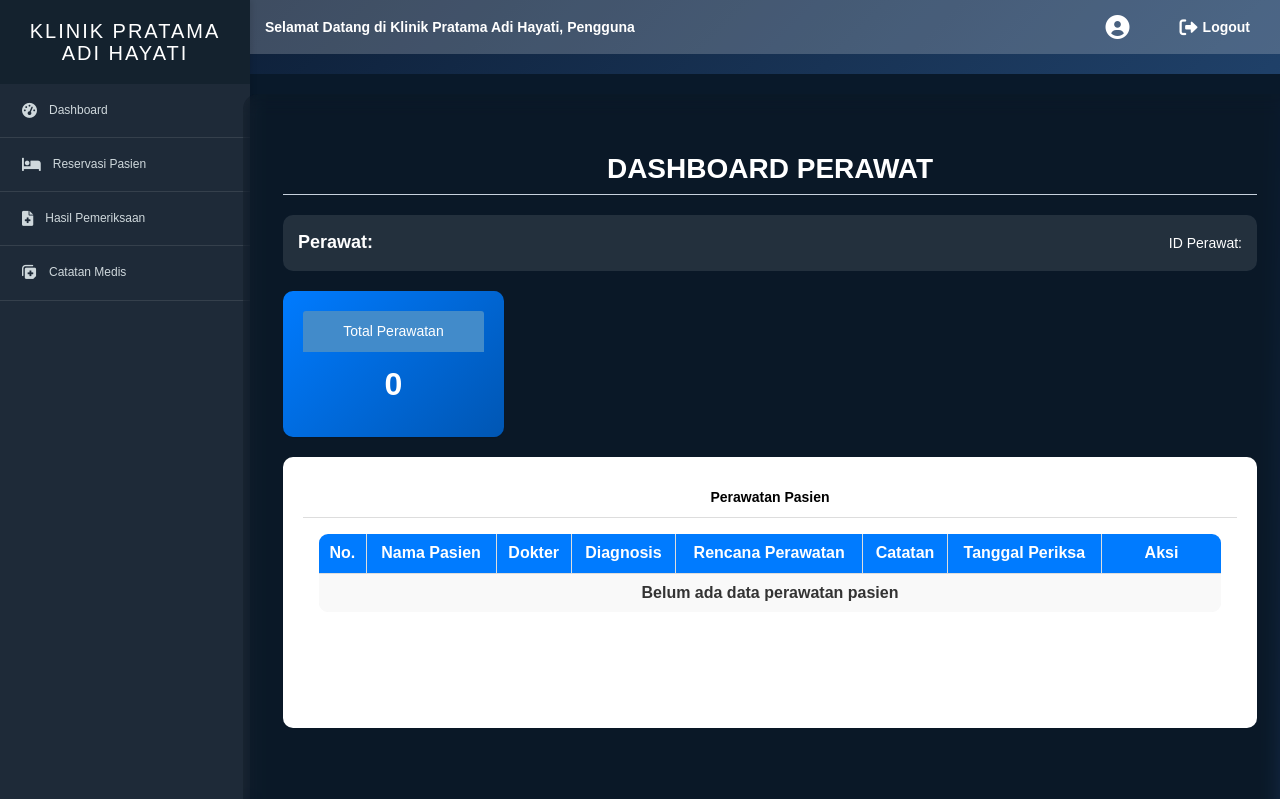
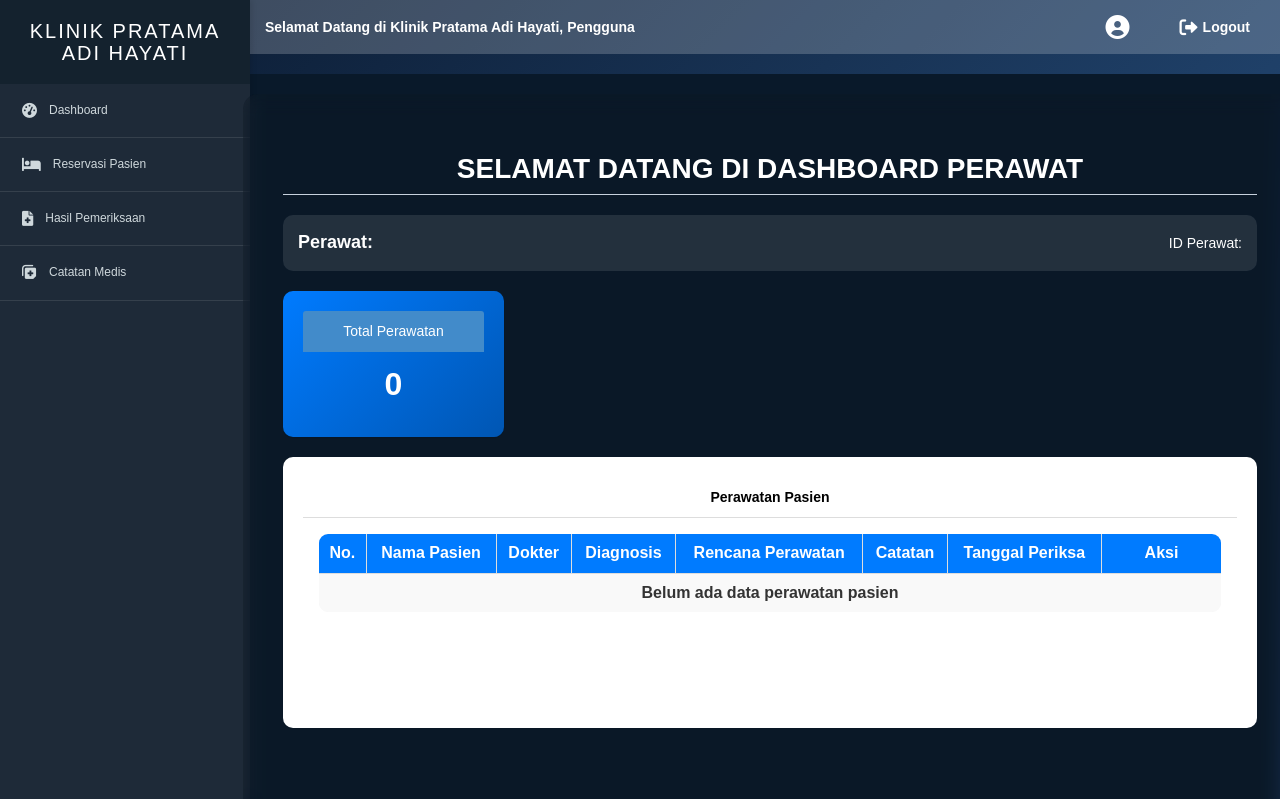
Before and after one commit to donnya24/rekam-medis-klinik, a PHP site: page /app/perawat/dashboard_perawat.php in a window 1280 px wide. Shown: the top 799 px of the page. Run offline with PHP 8.4, Linux system fonts and the light colour scheme; the visitor is signed in with stand-in values (Sample User, id 1); data that the repository does not hold is empty; some libraries are stand-ins or nearby versions.

Commit message:
Update dashboard_perawat.php

```diff
--- a/app/perawat/dashboard_perawat.php
+++ b/app/perawat/dashboard_perawat.php
@@ -293,7 +293,7 @@ $total_stok = mysqli_fetch_assoc($query_stok_obat)['total_stok'];
             <!-- Heading -->
             <div class="row">
                 <div class="col-md-12">
-                    <h1 class="page-header">Dashboard Perawat</h1>
+                    <h1 class="page-header">Selamat Datang di Dashboard Perawat</h1>
                     <div class="nurse-info">
                         <div>
                         <span class="nurse-name"><strong>Perawat:</strong> <span class="nurse-plain"><?php echo htmlspecialchars($perawat['nama_perawat']); ?></span></span>
```
